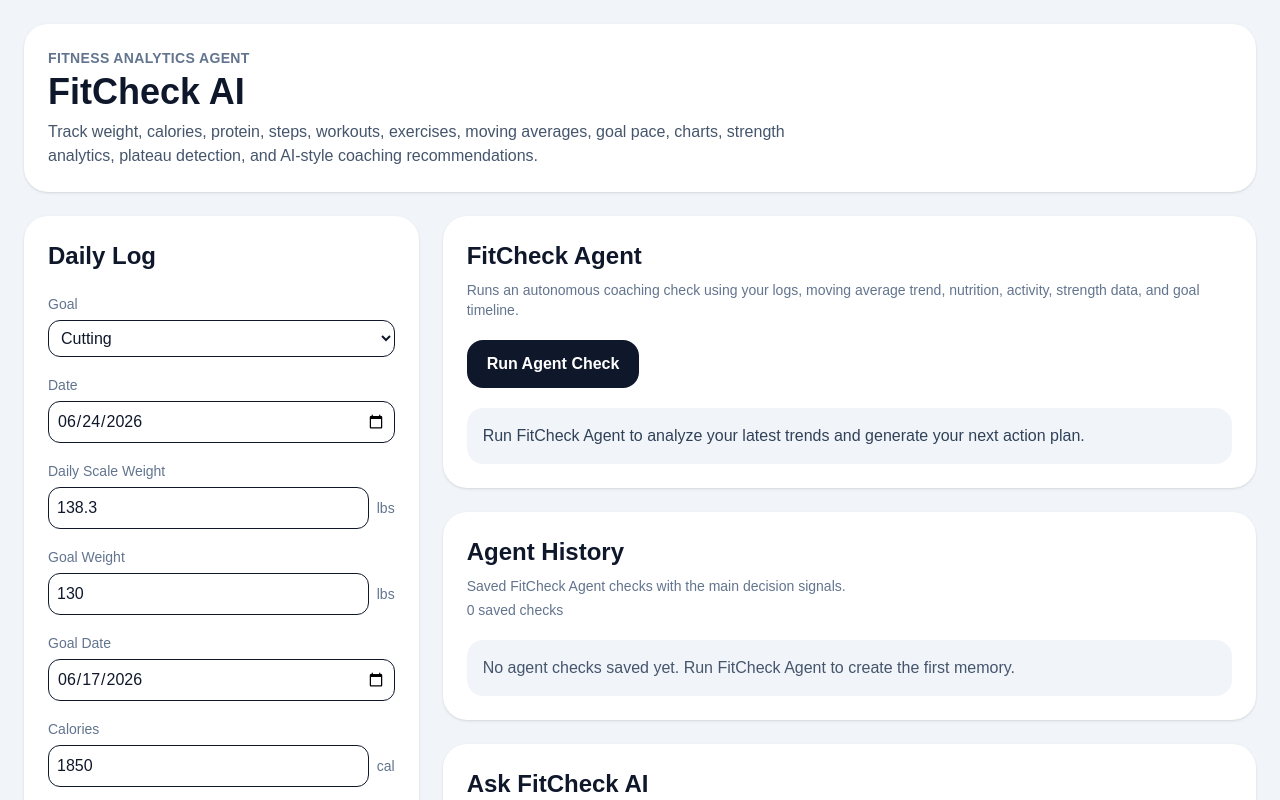
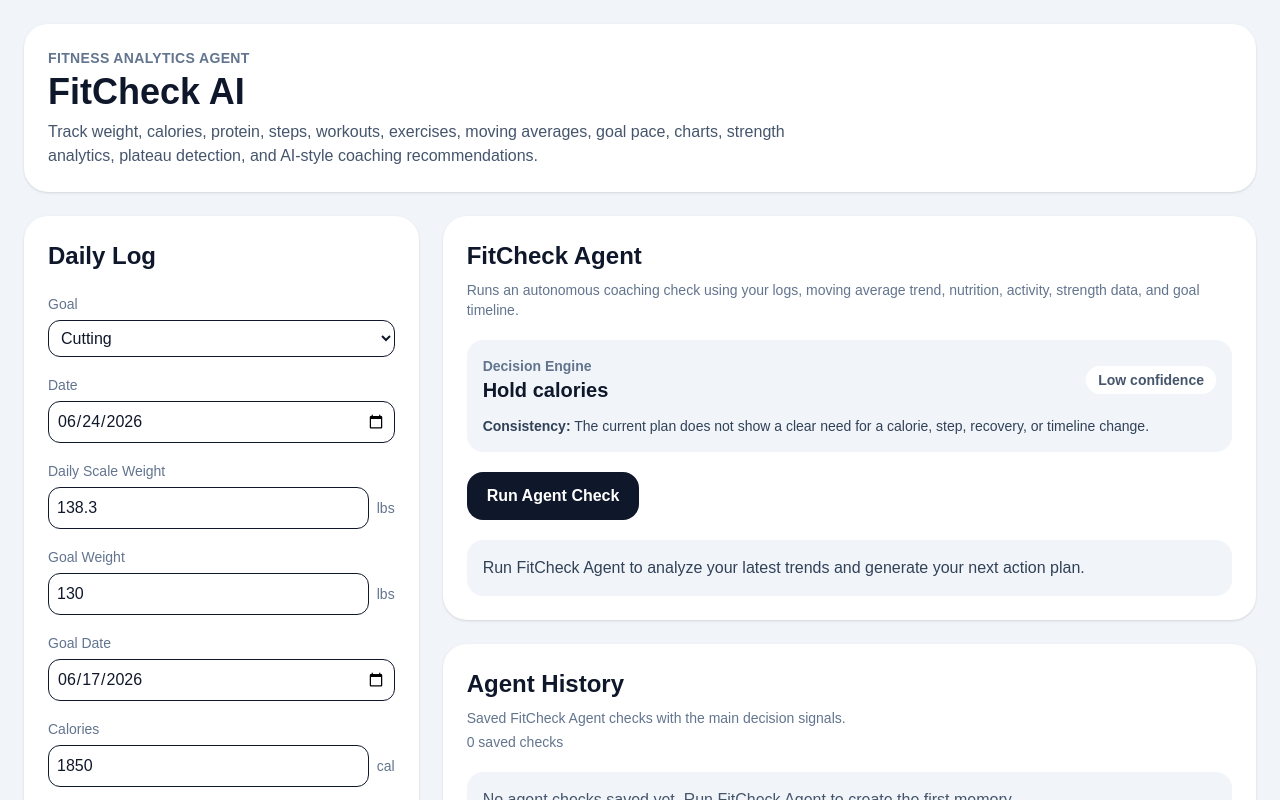
Before and after one commit to ayushs36/fitcheck-ai, a Next.js app: page / in a window 1280 px wide. Shown: the top 800 px of the page. Built offline with nearby package versions, Linux system fonts and the light colour scheme.

Commit message:
Add FitCheck Agent decision engine

```diff
--- a/app/page.tsx
+++ b/app/page.tsx
@@ -25,6 +25,7 @@ import {
   addDays,
   formatDate,
 } from "@/lib/calculations";
+import { getAgentDecision } from "@/lib/agentDecision";
 
 import { Stat } from "@/components/Stat";
 
@@ -684,6 +685,21 @@ AI Confidence Score: ${confidenceScore}%
     totalExercises,
     strengthStatus,
     plateauStatus,
+  });
+
+  const agentDecision = getAgentDecision({
+    goal,
+    logsCount: logs.length,
+    avgCalories,
+    avgProtein,
+    avgSteps,
+    currentPace,
+    requiredWeeklyLoss,
+    plateauStatus,
+    strengthStatus,
+    goalStatus,
+    goalFeasibility,
+    maintenanceEstimate,
   });
 
   function resetEntry() {
@@ -1235,6 +1251,7 @@ async function runFitCheckAgent() {
     strengthInsight,
     maintenanceEstimate,
     goalFeasibility,
+    agentDecision,
     logsCount: logs.length,
   };
 
@@ -1246,7 +1263,7 @@ async function runFitCheckAgent() {
       },
       body: JSON.stringify({
         question:
-  "Act as FitCheck Agent, an autonomous fitness coaching agent. Analyze the user's logs, moving average weight trend, calories, protein, steps, strength performance, goal timeline, plateau risk, and maintenance estimate. Return a structured plan with: Overall Status, Biggest Risk, Evidence, Calorie Target, Protein Target, Step Target, Training Focus, Next 7-Day Action Plan, and Confidence Level. Be specific and practical.",
+  "Act as FitCheck Agent, an autonomous fitness coaching agent. Analyze the user's logs, moving average weight trend, calories, protein, steps, strength performance, goal timeline, plateau risk, maintenance estimate, and the rule-based agentDecision context. Treat agentDecision as the baseline decision engine output. If you disagree with it, explain why using the user's metrics. Return a structured plan with: Overall Status, Biggest Risk, Evidence, Decision Engine Action, Calorie Target, Protein Target, Step Target, Training Focus, Next 7-Day Action Plan, and Confidence Level. Be specific and practical.",
         context: agentContext,
       }),
     });
@@ -1344,6 +1361,7 @@ function toggleLogMonth(monthYear: string) {
   agentReport={agentReport}
   isAgentLoading={isAgentLoading}
   runFitCheckAgent={runFitCheckAgent}
+  agentDecision={agentDecision}
 />
 
 <AgentHistoryCard
--- a/components/FitCheckAgentCard.tsx
+++ b/components/FitCheckAgentCard.tsx
@@ -1,11 +1,15 @@
+import type { AgentDecision } from "@/types/fitness";
+
 export function FitCheckAgentCard({
   agentReport,
   isAgentLoading,
   runFitCheckAgent,
+  agentDecision,
 }: {
   agentReport: string;
   isAgentLoading: boolean;
   runFitCheckAgent: () => void;
+  agentDecision: AgentDecision;
 }) {
   return (
     <section className="rounded-3xl bg-white p-6 shadow-sm">
@@ -15,6 +19,28 @@ export function FitCheckAgentCard({
   Runs an autonomous coaching check using your logs, moving average trend,
   nutrition, activity, strength data, and goal timeline.
 </p>
+
+      <div className="mt-5 rounded-2xl bg-slate-100 p-4">
+        <div className="flex flex-col gap-2 md:flex-row md:items-center md:justify-between">
+          <div>
+            <p className="text-sm font-semibold text-slate-500">
+              Decision Engine
+            </p>
+            <p className="text-xl font-semibold text-slate-900">
+              {agentDecision.action}
+            </p>
+          </div>
+
+          <span className="w-fit rounded-full bg-white px-3 py-1 text-sm font-semibold text-slate-600">
+            {agentDecision.confidence} confidence
+          </span>
+        </div>
+
+        <p className="mt-3 text-sm text-slate-700">
+          <span className="font-semibold">{agentDecision.priority}:</span>{" "}
+          {agentDecision.rationale}
+        </p>
+      </div>
 
       <button
         onClick={runFitCheckAgent}
--- /dev/null
+++ b/lib/agentDecision.ts
@@ -0,0 +1,205 @@
+import type {
+  AgentDecision,
+  Goal,
+  GoalFeasibility,
+  MaintenanceEstimate,
+} from "@/types/fitness";
+
+type AgentDecisionInput = {
+  goal: Goal;
+  logsCount: number;
+  avgCalories: number;
+  avgProtein: number;
+  avgSteps: number;
+  currentPace: number;
+  requiredWeeklyLoss: number;
+  plateauStatus: string;
+  strengthStatus: string;
+  goalStatus: string;
+  goalFeasibility: GoalFeasibility;
+  maintenanceEstimate: MaintenanceEstimate;
+};
+
+const PROTEIN_TARGET = 130;
+const STEP_TARGET = 10000;
+
+export function getAgentDecision(input: AgentDecisionInput): AgentDecision {
+  const {
+    goal,
+    logsCount,
+    avgCalories,
+    avgProtein,
+    avgSteps,
+    currentPace,
+    requiredWeeklyLoss,
+    plateauStatus,
+    strengthStatus,
+    goalStatus,
+    goalFeasibility,
+    maintenanceEstimate,
+  } = input;
+
+  const confidence = getDecisionConfidence(logsCount, maintenanceEstimate);
+  const calorieTarget = getCalorieTarget(avgCalories, maintenanceEstimate);
+  const proteinTargetText = `${PROTEIN_TARGET}-150g/day`;
+  const stepTargetText = `${STEP_TARGET.toLocaleString()} steps/day`;
+  const isCutting = goal === "Cutting";
+  const proteinLow = avgProtein > 0 && avgProtein < PROTEIN_TARGET;
+  const stepsLow = avgSteps > 0 && avgSteps < STEP_TARGET;
+  const plateauDetected = plateauStatus === "Potential plateau detected";
+  const strengthDropping = strengthStatus === "Strength/performance dropping";
+  const goalUnrealistic =
+    goalFeasibility.verdict === "Unlikely" ||
+    goalStatus === "Behind schedule" ||
+    (requiredWeeklyLoss > 2 && goalFeasibility.daysRemaining > 0);
+  const paceTooSlow =
+    isCutting &&
+    requiredWeeklyLoss > 0 &&
+    (currentPace <= 0 || currentPace < requiredWeeklyLoss * 0.75);
+  const paceAggressive = isCutting && currentPace >= 1.5;
+
+  if (goalUnrealistic) {
+    return {
+      action: "Adjust goal timeline",
+      priority: "Goal feasibility",
+      rationale:
+        "The current deadline requires more progress than your trend supports.",
+      calorieGuidance:
+        "Do not force an extreme deficit to rescue the timeline. Keep calories in a sustainable fat-loss range.",
+      proteinGuidance: `Keep protein near ${proteinTargetText} while changing the timeline.`,
+      stepGuidance: `Hold steps near ${stepTargetText} before adding more pressure.`,
+      recoveryGuidance:
+        "Protect lifting performance and sleep while the goal date is adjusted.",
+      timelineGuidance:
+        "Extend the goal date or reduce the aggressiveness of the target before lowering calories further.",
+      confidence,
+    };
+  }
+
+  if (proteinLow) {
+    return {
+      action: "Improve protein",
+      priority: "Muscle retention",
+      rationale:
+        "Protein is below the minimum target for preserving strength and lean mass.",
+      calorieGuidance:
+        "Hold calories steady while shifting food choices toward higher-protein meals.",
+      proteinGuidance: `Raise protein from ${avgProtein.toFixed(
+        0
+      )}g toward ${proteinTargetText}.`,
+      stepGuidance: `Keep steps close to ${stepTargetText}; do not trade protein consistency for more cardio.`,
+      recoveryGuidance:
+        "Keep training performance stable while protein intake catches up.",
+      timelineGuidance:
+        "Do not change the goal date based on protein alone unless progress also falls behind.",
+      confidence,
+    };
+  }
+
+  if (strengthDropping && (paceAggressive || maintenanceEstimate.confidence !== "Low")) {
+    return {
+      action: "Focus recovery",
+      priority: "Training performance",
+      rationale:
+        "Strength is dropping, so recovery should be addressed before making the deficit harder.",
+      calorieGuidance:
+        "Hold calories for now; avoid cutting lower until performance stabilizes.",
+      proteinGuidance: `Keep protein near ${proteinTargetText}.`,
+      stepGuidance:
+        "Keep steps consistent instead of adding large spikes in activity.",
+      recoveryGuidance:
+        "Prioritize sleep, manage fatigue, and consider easier training volume for the next week.",
+      timelineGuidance:
+        "If performance keeps falling, use a slower goal pace rather than a harsher deficit.",
+      confidence,
+    };
+  }
+
+  if ((plateauDetected || paceTooSlow) && stepsLow) {
+    return {
+      action: "Increase steps",
+      priority: "Activity consistency",
+      rationale:
+        "Progress is slow or flat while average steps are below target.",
+      calorieGuidance:
+        "Hold calories while increasing activity first; this is usually easier to recover from than cutting food harder.",
+      proteinGuidance: `Keep protein near ${proteinTargetText}.`,
+      stepGuidance: `Increase steps from ${avgSteps.toFixed(
+        0
+      )} toward ${stepTargetText}.`,
+      recoveryGuidance:
+        "Add steps gradually so leg fatigue does not hurt workouts.",
+      timelineGuidance:
+        "Reassess the timeline after 7 more days at the higher step baseline.",
+      confidence,
+    };
+  }
+
+  if (plateauDetected || paceTooSlow) {
+    return {
+      action: "Reduce calories",
+      priority: "Calorie adjustment",
+      rationale:
+        "Progress is slow or flat while protein and steps are already near target.",
+      calorieGuidance:
+        calorieTarget > 0
+          ? `Reduce calories slightly toward about ${calorieTarget} cal/day.`
+          : "Reduce calories slightly by about 100-150 cal/day.",
+      proteinGuidance: `Keep protein near ${proteinTargetText}.`,
+      stepGuidance: `Keep steps near ${stepTargetText}.`,
+      recoveryGuidance:
+        "Watch workout performance for the next week after reducing calories.",
+      timelineGuidance:
+        "Reassess the goal date after 7-14 days with the new calorie target.",
+      confidence,
+    };
+  }
+
+  return {
+    action: "Hold calories",
+    priority: "Consistency",
+    rationale:
+      "The current plan does not show a clear need for a calorie, step, recovery, or timeline change.",
+    calorieGuidance:
+      avgCalories > 0
+        ? `Hold near your current ${avgCalories.toFixed(0)} cal/day average.`
+        : "Keep calories consistent while more data comes in.",
+    proteinGuidance: `Keep protein near ${proteinTargetText}.`,
+    stepGuidance: `Keep steps near ${stepTargetText}.`,
+    recoveryGuidance:
+      "Keep training and sleep consistent so the trend data stays useful.",
+    timelineGuidance:
+      "Keep the current goal timeline unless the next trend check falls behind.",
+    confidence,
+  };
+}
+
+function getDecisionConfidence(
+  logsCount: number,
+  maintenanceEstimate: MaintenanceEstimate
+): AgentDecision["confidence"] {
+  if (logsCount >= 28 && maintenanceEstimate.confidence === "High") {
+    return "High";
+  }
+
+  if (logsCount >= 14 && maintenanceEstimate.confidence !== "Low") {
+    return "Medium";
+  }
+
+  return "Low";
+}
+
+function getCalorieTarget(
+  avgCalories: number,
+  maintenanceEstimate: MaintenanceEstimate
+) {
+  if (maintenanceEstimate.fatLossCaloriesOnePound > 0) {
+    return Math.round(maintenanceEstimate.fatLossCaloriesOnePound);
+  }
+
+  if (avgCalories > 0) {
+    return Math.round(avgCalories - 150);
+  }
+
+  return 0;
+}
--- a/types/fitness.ts
+++ b/types/fitness.ts
@@ -50,6 +50,26 @@ export type AgentCheck = {
   fullResponse: string;
 };
 
+export type AgentDecisionAction =
+  | "Hold calories"
+  | "Reduce calories"
+  | "Increase steps"
+  | "Improve protein"
+  | "Focus recovery"
+  | "Adjust goal timeline";
+
+export type AgentDecision = {
+  action: AgentDecisionAction;
+  priority: string;
+  rationale: string;
+  calorieGuidance: string;
+  proteinGuidance: string;
+  stepGuidance: string;
+  recoveryGuidance: string;
+  timelineGuidance: string;
+  confidence: "Low" | "Medium" | "High";
+};
+
 export type MaintenanceEstimate = {
   estimatedMaintenance: number;
   fatLossCaloriesOnePound: number;
```
